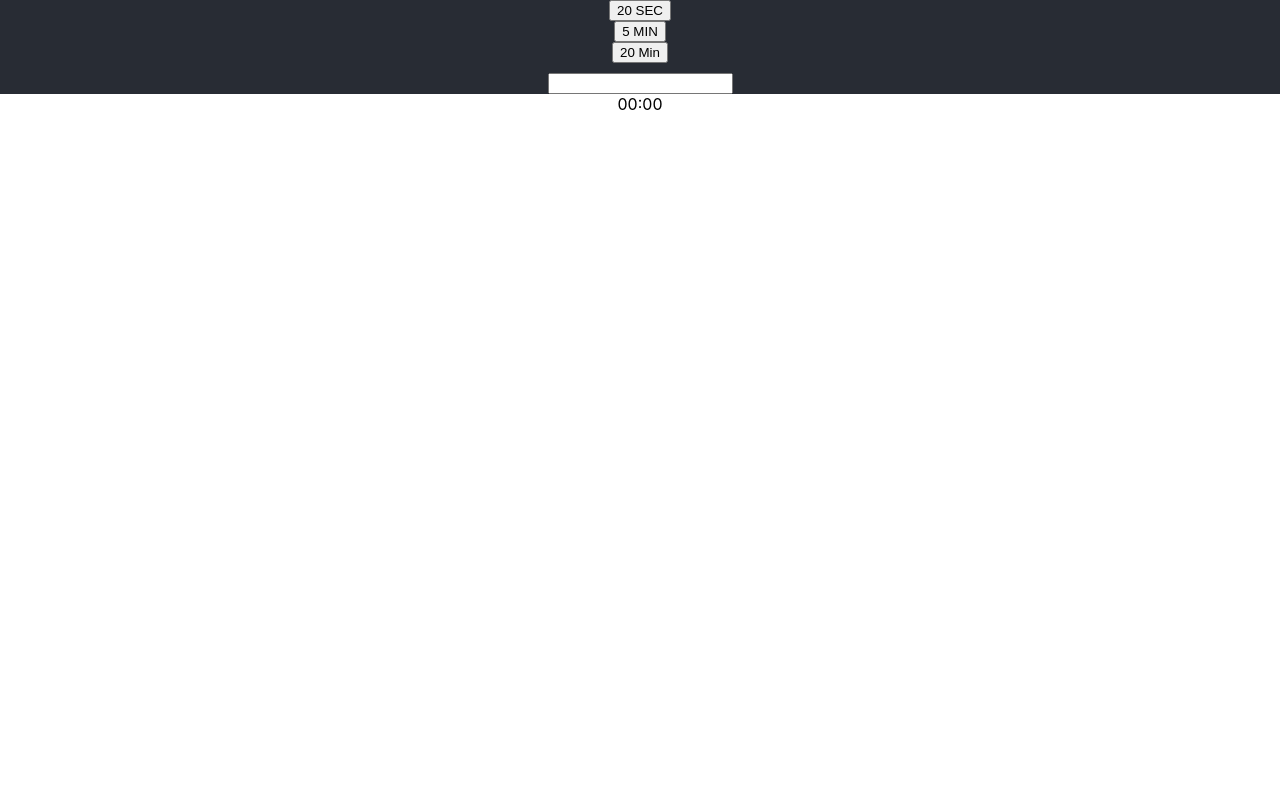
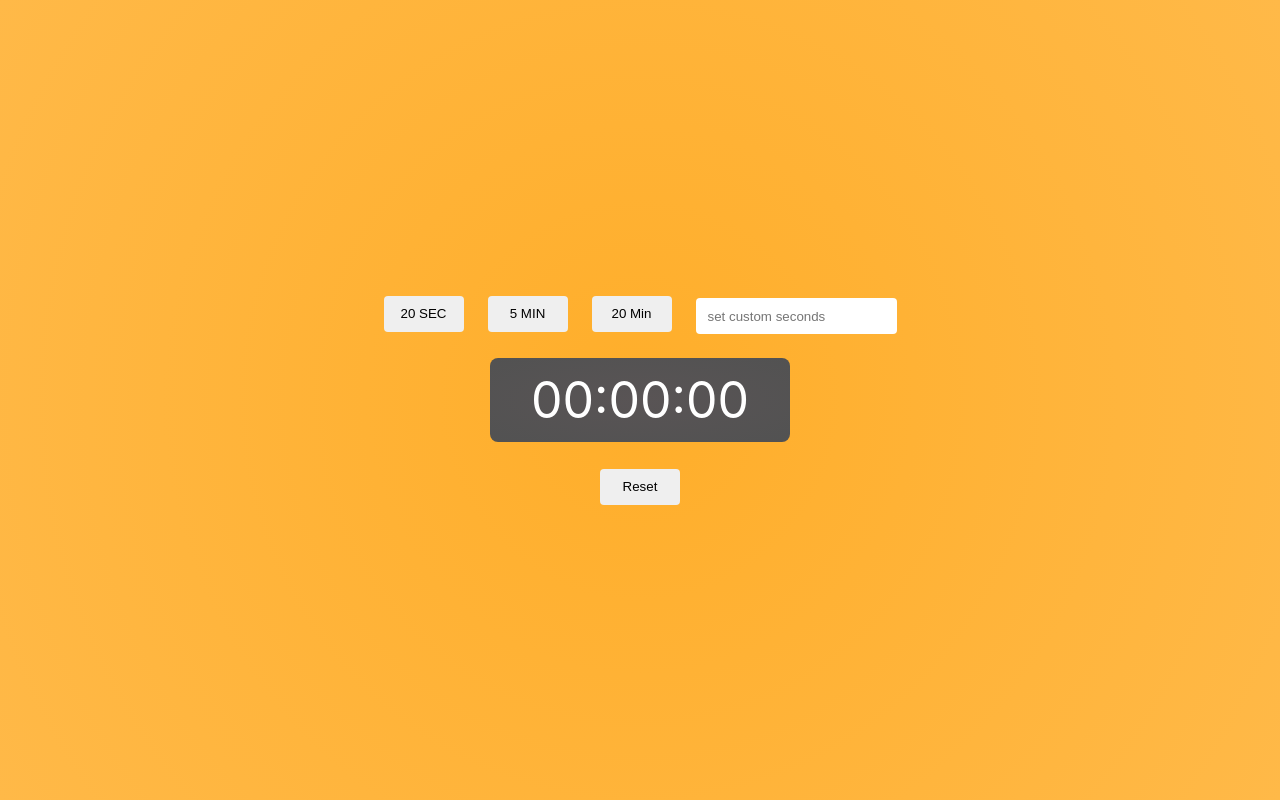
Before and after one commit to maomaoZH/countdown-timer, a React (Create React App) app: page / in a window 1280 px wide. Built offline with nearby package versions, Linux system fonts and the light colour scheme.

Commit message:
feat: add reset button

```diff
--- a/src/App.css
+++ b/src/App.css
@@ -1,14 +1,52 @@
-.App {
+.app {
   text-align: center;
-}
-
-.App-header {
-  min-height: 60px;
+  height: 100vh;
+  background-image: radial-gradient(circle, #ffae2a, #ffb948);
   display: flex;
-  background-color: #282c34;
   flex-direction: column;
   align-items: center;
   justify-content: center;
   font-size: calc(10px + 2vmin);
   color: white;
+  overflow: auto;
+  padding: 48px;
 }
+
+.buttonGroup {
+  width: 100%;
+  display: flex;
+  justify-content: center;
+}
+
+.button {
+  height: 36px;
+  margin: 0 12px;
+  width: 80px;
+  border: none;
+  border-radius: 4px;
+  cursor: pointer;
+}
+
+.button:hover {
+  background: #ececec;
+}
+
+.input {
+  height: 36px;
+  margin: 0 12px;
+  border-radius: 4px;
+  border: none;
+  padding: 6px 12px;
+}
+
+.timerWrapper {
+  background-image: radial-gradient(#595455, #525252);
+  border-radius: 8px;
+  padding: 12px;
+  color: #ffffff;
+  margin: 24px;
+  width: 300px;
+}
+.timer {
+  font-size: 50px;
+}
--- a/src/App.js
+++ b/src/App.js
@@ -22,14 +22,16 @@ class App extends Component {
   handleSubmit = e => {
     e.preventDefault();
     this.setCurentCountdownTime(this.input.current.value);
+    this.input.current.value = "";
   };
 
   render() {
     return (
-      <div className="App">
-        <header className="App-header">
+      <div className="app">
+        <div className="buttonGroup">
           {this.data.map((d, index) => (
             <button
+              className="button"
               key={index}
               onClick={() => this.setCurentCountdownTime(d.seconds)}
             >
@@ -37,12 +39,18 @@ class App extends Component {
             </button>
           ))}
           <form onSubmit={this.handleSubmit}>
-            <input type="text" ref={this.input} />
+            <input
+              className="input"
+              type="text"
+              ref={this.input}
+              placeholder="set custom seconds"
+            />
           </form>
-        </header>
-
-        <div className="main">
+        </div>
+        <div>
           <CountdownTimer
+            timerWrapperClass="timerWrapper"
+            timerClass="timer"
             seconds={this.state.currentCountdownTime}
             isDisplayEndTime={true}
           />
--- a/src/countdownTimer.jsx
+++ b/src/countdownTimer.jsx
@@ -1,4 +1,6 @@
 import React, { Component } from "react";
+import ResetTimer from "./resetTimer";
+import formatTime from "./helper/formatTime";
 
 let countdown;
 
@@ -22,11 +24,10 @@ class CountdownTimer extends Component {
 
   displayTimeLeft(seconds) {
     const minutesLeft = Math.floor(seconds / 60);
+    const hoursLeft = Math.floor(minutesLeft / 60);
     const remainSecondsLeft = seconds % 60;
     this.setState({
-      displayTimeLeft: `${minutesLeft}: ${
-        remainSecondsLeft < 10 ? "0" : ""
-      }${remainSecondsLeft}`
+      displayTimeLeft: formatTime(hoursLeft, minutesLeft, remainSecondsLeft)
     });
   }
 
@@ -47,6 +48,13 @@ class CountdownTimer extends Component {
     }, 1000);
   }
 
+  resetTimer = () => {
+    clearInterval(countdown);
+    this.setState({
+      displayTimeLeft: ""
+    });
+  };
+
   componentDidUpdate(prevProps) {
     if (prevProps.seconds !== this.props.seconds) {
       this.renderTimer(this.props.seconds);
@@ -55,17 +63,21 @@ class CountdownTimer extends Component {
 
   render() {
     const { displayTimeLeft, displayEndTime } = this.state;
+    const { timerWrapperClass, timerClass, isDisplayEndTime } = this.props;
     return (
-      <div>
-        <div>{displayTimeLeft || "00:00"}</div>
+      <React.Fragment>
+        <div className={timerWrapperClass}>
+          <div className={timerClass}>{displayTimeLeft || "00:00:00"}</div>
+        </div>
+        <ResetTimer handleClick={this.resetTimer} />
         {displayTimeLeft &&
-          this.props.isDisplayEndTime && (
+          isDisplayEndTime && (
             <div>
-              be back at
+              Be back at
               {displayEndTime}
             </div>
           )}
-      </div>
+      </React.Fragment>
     );
   }
 }
--- /dev/null
+++ b/src/helper/formatTime.js
@@ -0,0 +1,6 @@
+export default (hoursLeft, minutesLeft, remainSecondsLeft) => {
+  const hours = `${hoursLeft < 10 ? "0" : ""}${hoursLeft}`;
+  const minutes = `${minutesLeft < 10 ? "0" : ""}${minutesLeft}`;
+  const seconds = `${remainSecondsLeft < 10 ? "0" : ""}${remainSecondsLeft}`;
+  return `${hours}: ${minutes}: ${seconds}`;
+};
--- a/src/index.css
+++ b/src/index.css
@@ -12,3 +12,13 @@ code {
   font-family: source-code-pro, Menlo, Monaco, Consolas, "Courier New",
     monospace;
 }
+
+*,
+*:before,
+*:after {
+  box-sizing: border-box;
+}
+
+input {
+  outline: none;
+}
--- /dev/null
+++ b/src/resetTimer.jsx
@@ -0,0 +1,11 @@
+import React from "react";
+
+const ResetTimer = ({ handleClick }) => {
+  return (
+    <button className="button" onClick={handleClick}>
+      Reset
+    </button>
+  );
+};
+
+export default ResetTimer;
```
